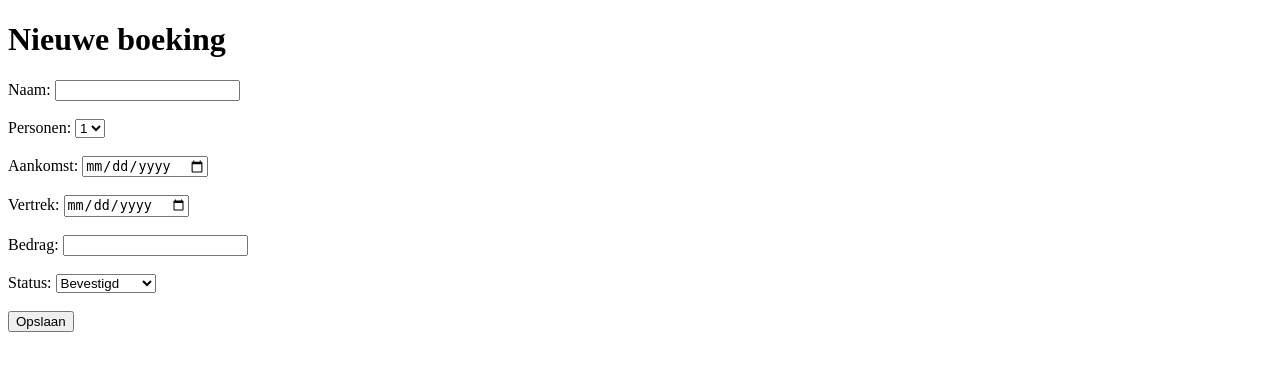
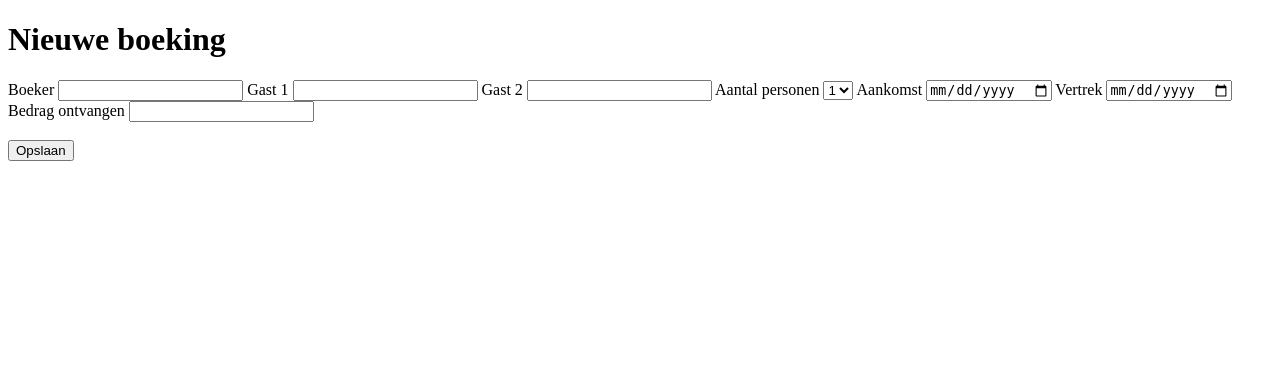
Before and after one commit to l4aspider-design/ha-gastenapp, a Flask app: page /nieuw in a window 1280 px wide. Shown: the top 371 px of the page. Run offline with Flask 3, Linux system fonts and the light colour scheme.

Commit message:
Update nieuw.html

```diff
--- a/gastenapp/templates/nieuw.html
+++ b/gastenapp/templates/nieuw.html
@@ -2,52 +2,65 @@
 <html>
 <head>
     <title>Nieuwe boeking</title>
+    <link rel="stylesheet" href="./static/style.css">
 </head>
 
 <body>
 
+<div class="container">
+
 <h1>Nieuwe boeking</h1>
+
 
 <form method="post">
 
-Naam:
-<input name="naam"><br><br>
 
-Personen:
+<label>Boeker</label>
+<input name="boeker" required>
+
+
+<label>Gast 1</label>
+<input name="gast1">
+
+
+<label>Gast 2</label>
+<input name="gast2">
+
+
+<label>Aantal personen</label>
+
 <select name="personen">
 <option value="1">1</option>
 <option value="2">2</option>
 </select>
 
-<br><br>
 
-Aankomst:
-<input type="date" name="aankomst">
+<label>Aankomst</label>
+
+<input type="date" name="aankomst" required>
+
+
+<label>Vertrek</label>
+
+<input type="date" name="vertrek" required>
+
+
+<label>Bedrag ontvangen</label>
+
+<input name="bedrag" type="number" step="0.01">
+
 
 <br><br>
 
-Vertrek:
-<input type="date" name="vertrek">
+<button type="submit">
+Opslaan
+</button>
 
-<br><br>
-
-Bedrag:
-<input name="bedrag">
-
-<br><br>
-
-Status:
-<select name="status">
-<option>Bevestigd</option>
-<option>Betaald</option>
-<option>Geannuleerd</option>
-</select>
-
-<br><br>
-
-<button type="submit">Opslaan</button>
 
 </form>
 
+</div>
+
 </body>
+
 </html>
```
